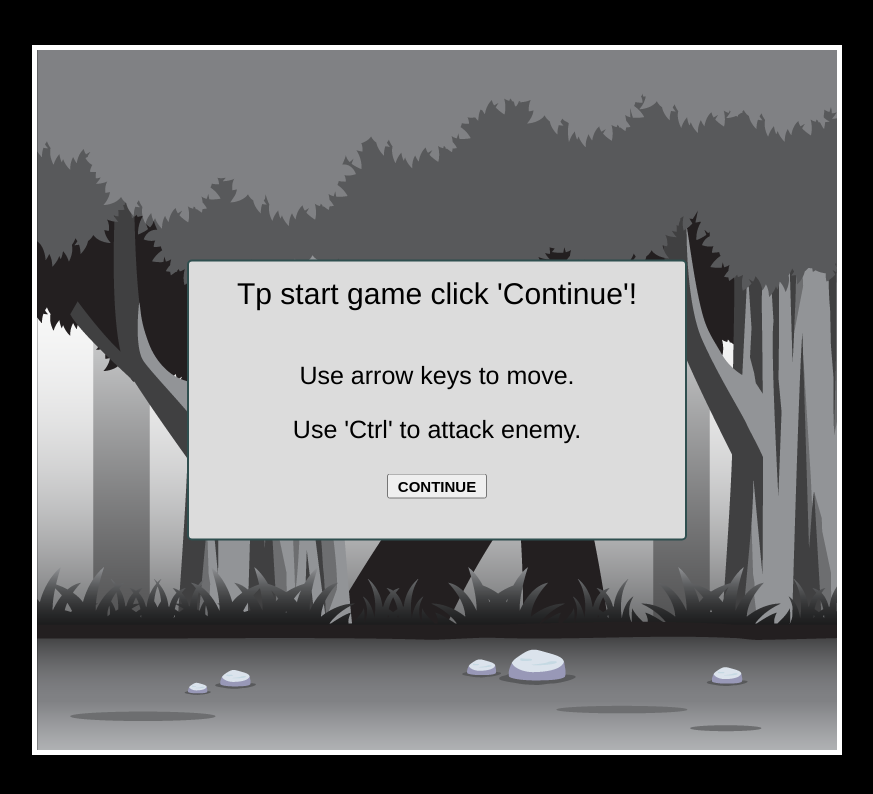
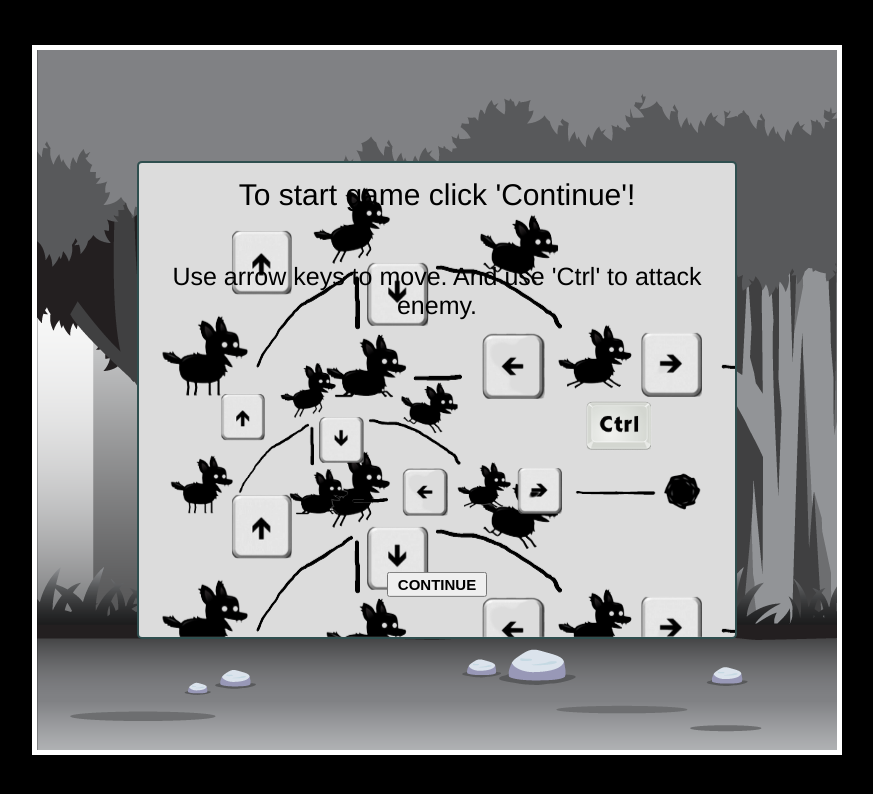
Before and after one commit to Karalevich/friendly-dog, a website built with webpack: page src/index.html in a window 1280 px wide. Shown: the whole page, without its empty margins (203-1076 px from the left). Built offline with nearby package versions, Linux system fonts and the light colour scheme.

Commit message:
Add sounds and modal description

```diff
--- a/src/app/game-entity/PlayerState.ts
+++ b/src/app/game-entity/PlayerState.ts
@@ -1,7 +1,9 @@
 import { INPUT_KEYS, InputHandler } from './InputHandler'
 import { Player, PLAYER_SPEED } from './Player'
 import { CANVAS_WIDTH } from '../constants/canvas-const'
-import fire from '../../audio/fire.wav'
+import fire from '../../audio/fire2.wav'
+import hit from '../../audio/hit.wav'
+import scream from '../../audio/scream.wav'
 
 export enum PLAYER_STATE {
   IDLE = 'IDLE',
@@ -89,7 +91,7 @@ export class Run extends State {
 
   public handleInput(input: InputHandler): void {
     this.horizontalMove(input)
-    if (input.keys.has(INPUT_KEYS.DOWN) && !input.keys.has(INPUT_KEYS.LEFT) && !input.keys.has(INPUT_KEYS.RIGHT) ) {
+    if (input.keys.has(INPUT_KEYS.DOWN) && !input.keys.has(INPUT_KEYS.LEFT) && !input.keys.has(INPUT_KEYS.RIGHT)) {
       this.player.setState(PLAYER_STATE.SIT)
     } else if (input.keys.has(INPUT_KEYS.UP) || input.keys.has(INPUT_KEYS.SWIPE_UP)) {
       this.player.setState(PLAYER_STATE.JUMP)
@@ -116,7 +118,7 @@ export class Jump extends State {
       this.player.setState(PLAYER_STATE.FALL)
     } else if (input.keys.has(INPUT_KEYS.COMMAND) || input.keys.has(INPUT_KEYS.CONTROL)) {
       this.player.setState(PLAYER_STATE.ROLL)
-    } else if(input.keys.has(INPUT_KEYS.DOWN) || input.keys.has(INPUT_KEYS.SWIPE_DOWN)){
+    } else if (input.keys.has(INPUT_KEYS.DOWN) || input.keys.has(INPUT_KEYS.SWIPE_DOWN)) {
       this.player.setState(PLAYER_STATE.DIVE)
     }
   }
@@ -138,14 +140,15 @@ export class Fall extends State {
       this.player.setState(PLAYER_STATE.RUN)
     } else if (input.keys.has(INPUT_KEYS.COMMAND) || input.keys.has(INPUT_KEYS.CONTROL)) {
       this.player.setState(PLAYER_STATE.ROLL)
-    }else if(input.keys.has(INPUT_KEYS.DOWN) || input.keys.has(INPUT_KEYS.SWIPE_DOWN)){
+    } else if (input.keys.has(INPUT_KEYS.DOWN) || input.keys.has(INPUT_KEYS.SWIPE_DOWN)) {
       this.player.setState(PLAYER_STATE.DIVE)
     }
   }
 }
 
 export class Roll extends State {
-   private readonly sound: HTMLAudioElement
+  private readonly sound: HTMLAudioElement
+
   constructor(player: Player) {
     super(PLAYER_STATE.ROLL, player, 6, 6)
     this.player = player
@@ -167,9 +170,9 @@ export class Roll extends State {
     } else if (!this.isContrPressed(input) && !this.player.checkBorder()) {
       this.player.setState(PLAYER_STATE.FALL)
       this.sound.pause()
-    } else if (this.isContrPressed(input) && this.player.checkBorder() && (input.keys.has(INPUT_KEYS.UP) || input.keys.has(INPUT_KEYS.SWIPE_UP))){
+    } else if (this.isContrPressed(input) && this.player.checkBorder() && (input.keys.has(INPUT_KEYS.UP) || input.keys.has(INPUT_KEYS.SWIPE_UP))) {
       this.player.velocityY -= PLAYER_SPEED.UP
-    }else if(!this.player.checkBorder() && (input.keys.has(INPUT_KEYS.DOWN) || input.keys.has(INPUT_KEYS.SWIPE_DOWN))){
+    } else if (!this.player.checkBorder() && (input.keys.has(INPUT_KEYS.DOWN) || input.keys.has(INPUT_KEYS.SWIPE_DOWN))) {
       this.player.setState(PLAYER_STATE.DIVE)
       this.sound.pause()
     }
@@ -181,9 +184,13 @@ export class Roll extends State {
 }
 
 export class Dive extends State {
+  private readonly sound: HTMLAudioElement
+
   constructor(player: Player) {
     super(PLAYER_STATE.DIVE, player, 6, 6)
     this.player = player
+    this.sound = new Audio()
+    this.sound.src = hit
   }
 
   public enter(): void {
@@ -193,6 +200,7 @@ export class Dive extends State {
 
   public handleInput(input: InputHandler): void {
     this.horizontalMove(input)
+    this.sound.play()
     if (this.player.checkBorder()) {
       this.player.setState(PLAYER_STATE.RUN)
     } else if (this.isContrPressed(input) && this.player.checkBorder()) {
@@ -209,11 +217,15 @@ export class Dive extends State {
 export class Dizzy extends State {
   private readonly timeDizzyState: number
   private counter: number
+  private readonly sound: HTMLAudioElement
+
   constructor(player: Player) {
     super(PLAYER_STATE.DIZZY, player, 4, 10)
     this.player = player
     this.timeDizzyState = 90
     this.counter = 0
+    this.sound = new Audio()
+    this.sound.src = scream
   }
 
   public enter(): void {
@@ -223,10 +235,11 @@ export class Dizzy extends State {
 
   public handleInput(input: InputHandler): void {
     this.counter += 1
+    this.sound.play()
     if (this.counter >= this.timeDizzyState && this.player.checkBorder()) {
       this.counter = 0
       this.player.setState(PLAYER_STATE.RUN)
-    } else if (this.counter >= this.timeDizzyState  && !this.player.checkBorder()) {
+    } else if (this.counter >= this.timeDizzyState && !this.player.checkBorder()) {
       this.counter = 0
       this.player.setState(PLAYER_STATE.FALL)
     }
--- a/src/app/source.ts
+++ b/src/app/source.ts
@@ -1,6 +1,6 @@
 import { CANVAS_HEIGHT, CANVAS_WIDTH, START_GAME_SPEED } from './constants/canvas-const'
 import { context as ctx } from './constants/canvas-const'
-import { bcgParallax } from './utils/bcg-utils'
+import modalInfo from '../img/modal-info.png'
 import Explosion from './game-entity/Explosion'
 import { AngryBatEnemy, BatEnemy, BuzzSawEnemy, Enemy, GhostEnemy, JellyEnemy } from './game-entity/Enemy'
 import { NEW_ENEMY_APPEAR_INTERVAL } from './constants/enemy-const'
@@ -11,7 +11,6 @@ import Layer from './game-entity/Layer'
 import { BCG_LAYER_SINGLE, CHARACTER_OFFSET, LIVES } from './constants/bcg-const'
 import { Particle } from './game-entity/Particle'
 import { FloatingMessage } from './game-entity/FloatingMessage'
-import explosion from '../audio/explosion.wav'
 
 let gameFrame: number = 0
 let timeToNextEnemy = 0
@@ -112,9 +111,17 @@ const playerLives = (context: CanvasRenderingContext2D, count: number) => {
 const startMessage = () => {
   const modal = document.getElementById('modal')
   const button = document.getElementById('modal-button')
+  const main = document.getElementById('modal-main')
+  const img = document.createElement('img')
+  img.src = modalInfo
+  img.style.width = '560px'
+  main?.appendChild(img)
+
   if (modal?.style) {
     modal.style.display = 'block'
+    modal.style.backgroundImage = 'url(img/modal-info.png)'
   }
+
 
   button?.addEventListener('click', () => {
     animate(lastTime)
--- a/src/app/style.css
+++ b/src/app/style.css
@@ -23,9 +23,9 @@ body {
   font-size: 30px;
   display: none;
   position: absolute;
-  width: 500px;
+  width: 600px;
   top: 50%;
-  left: calc(50% - 250px);
+  left: calc(50% - 300px);
   transform: translateY(-50%);
   background-color: gainsboro;
   color: black;
--- a/src/index.html
+++ b/src/index.html
@@ -9,10 +9,9 @@
   <body>
     <canvas id="canvas1"></canvas>
     <section id="modal" class="start-modal">
-      <header class="modal-header">Tp start game click 'Continue'!</header>
-      <main class="modal-main">
-        <div class="modal-message">Use arrow keys to move.</div>
-        <div class="modal-message">Use 'Ctrl' to attack enemy.</div>
+      <header class="modal-header">To start game click 'Continue'!</header>
+      <main id="modal-main" class="modal-main">
+        <div class="modal-message">Use arrow keys to move. And use 'Ctrl' to attack enemy.</div>
       </main>
       <button id="modal-button" class="modal-button">Continue</button>
     </section>
```
Also changed, not shown: src/img/modal-info.png (added), 4 other files.
